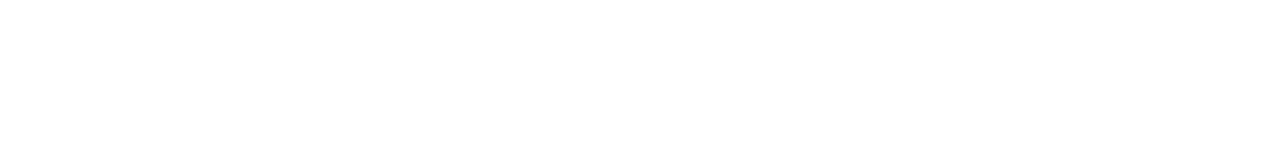
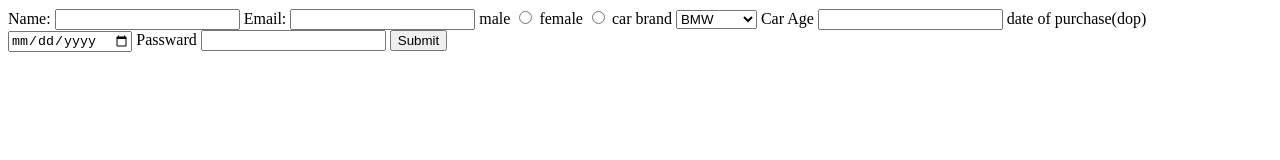
Before and after one commit to acciojob/car-insurance-form-ganeshrawat201, a website: page main.html in a window 1280 px wide. Drawn offline with Linux system fonts and the light colour scheme.

Commit message:
created a submission

```diff
--- a/main.html
+++ b/main.html
@@ -8,6 +8,34 @@
 
 <body>
 	<!-- the entire body must be written by student -->
+	<form method="post">
+		<label for="name">Name:</label>
+		<input type="text" id="name" required>
+		<label for="email">Email:</label>
+		<input type="email" id="email" required>
+		<label for="gender_m">male</label>
+		<input type="radio" id="gender_m"  name="gender" required>
+		<label for="gender_f">female</label>
+		<input type="radio" id="gender_f"  name="gender" required>
+		<label for="cars">car brand</label>
+		<select name="car" id="cars">
+
+			<option value="BMW">BMW</option>
+			<option value="Audi">Audi</option>
+			<option value="Mercedez">Mercedez</option>
+
+
+		</select>
+		<label for="carage"> Car Age</label>
+		<input type="number" id="carage" required>
+		<label for="dob"> date of purchase(dop)</label>
+		<input type="date" id="dob" required>
+		<label for="passward"> Passward</label>
+		<input type="passward" id="passward" required>
+		<input type= "submit">
+
+	</form>
+
     <script type="text/javascript" src="./script.js">
 </script>
 
```
